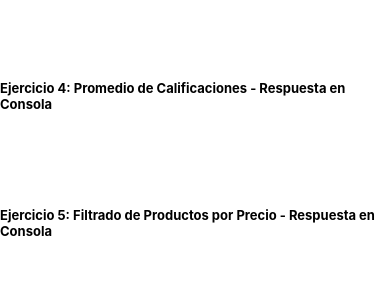
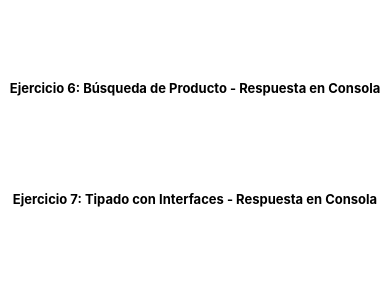
Before and after one commit to Dayni20/typescript-semana1, a React Native app: screen / in a window 390 px wide. Shown: the top 300 px of the page. Built offline with nearby package versions, Linux system fonts and the light colour scheme.

Commit message:
Add Exercise 6 and 7: Product search and device interface typing

```diff
--- a/App.tsx
+++ b/App.tsx
@@ -5,15 +5,19 @@ import { Exercise2SumAverageGrades } from "./src/screens/Exercise2SumAverageGrad
 import { Exercise3PriceTransformationMap } from "./src/screens/Exercise3PriceTransformationMap";
 import { Exercise4StudentGradesAverage } from "./src/screens/Exercise4StudentGradesAverage";
 import { Exercise5ProductsPriceFilter } from "./src/screens/Exercise5ProductsPriceFilter";
+import { Exercise6ProductSearchArray } from "./src/screens/Exercise6ProductSearchArray";
+import { Exercise7ObjectTypingInterfaces } from "./src/screens/Exercise7ObjectTypingInterfaces";
 
 const App = () => {
   return (
     <ScrollView>
       {/* <Exercise1DiscountCalculation />
       <Exercise2SumAverageGrades />
-      <Exercise3PriceTransformationMap /> */}
+      <Exercise3PriceTransformationMap />
       <Exercise4StudentGradesAverage />
-      <Exercise5ProductsPriceFilter />
+      <Exercise5ProductsPriceFilter /> */}
+      <Exercise6ProductSearchArray />
+      <Exercise7ObjectTypingInterfaces />
     </ScrollView>
   );
 };
--- /dev/null
+++ b/src/screens/Exercise6ProductSearchArray.tsx
@@ -0,0 +1,37 @@
+import React, { useEffect } from "react";
+import { View, Text } from "react-native";
+
+export const Exercise6ProductSearchArray = () => {
+  const catalog = ["Audífonos", "Cargador", "Funda", "Teclado", "Mouse", "Monitor"];
+
+  // Function to search for a product in the catalog
+  const searchProduct = (catalog: string[], productName: string): string => {
+    const exists = catalog.includes(productName);
+
+    if (exists) {
+      return 'El producto "${productName}" SÍ existe en el arreglo.';
+    } else {
+      return 'El producto "${productName}" NO existe en el arreglo';
+    }
+  };
+
+  useEffect(() => {
+    console.log('\n--- EXERCISE 6 ---');
+    console.log(`Catálogo: [${catalog.join(', ')}]\n`);
+
+    // Test with existing product
+    console.log(searchProduct(catalog, "Mouse"));
+
+    // Test with non-existing product
+    console.log(searchProduct(catalog, "Laptop"));
+    console.log('');
+  }, []);
+
+  return (
+    <View style={{ marginTop: 80, alignItems: "center" }}>
+      <Text style={{ fontSize: 13, fontWeight: "bold", marginBottom: 15 }}>
+        Ejercicio 6: Búsqueda de Producto - Respuesta en Consola
+      </Text>
+    </View>
+  );
+};
--- /dev/null
+++ b/src/screens/Exercise7ObjectTypingInterfaces.tsx
@@ -0,0 +1,44 @@
+import React, { useEffect } from "react";
+import { View, Text } from "react-native";
+
+// Interface Device
+interface Device {
+  nombre: string;
+  marca: string;
+  precio: number;
+  disponible: boolean;
+}
+
+export const Exercise7ObjectTypingInterfaces = () => {
+  const devices: Device[] = [
+    { nombre: "iPhone 15", marca: "Apple", precio: 1200, disponible: true },
+    { nombre: "Galaxy S24", marca: "Samsung", precio: 950, disponible: false },
+    { nombre: "Laptop Dell XPS", marca: "Dell", precio: 1500, disponible: true },
+    { nombre: "iPad Pro", marca: "Apple", precio: 800, disponible: true },
+    { nombre: "Surface Pro", marca: "Microsoft", precio: 1100, disponible: false }
+  ];
+
+  useEffect(() => {
+    // Filter only available devices
+    const availableDevices = devices.filter(
+      (device) => device.disponible
+    );
+
+    console.log('\n--- EXECISE 7 ---');
+    console.log('Dispositivos disponibles:\n');
+
+    availableDevices.forEach((device) => {
+      console.log(`  • ${device.nombre} - $${device.precio.toFixed(2)}`);
+    });
+
+    console.log('');
+  }, []);
+
+  return (
+    <View style={{ marginTop: 80, alignItems: "center" }}>
+      <Text style={{ fontSize: 13, fontWeight: "bold", marginBottom: 15 }}>
+        Ejercicio 7: Tipado con Interfaces - Respuesta en Consola
+      </Text>
+    </View>
+  );
+};
```
